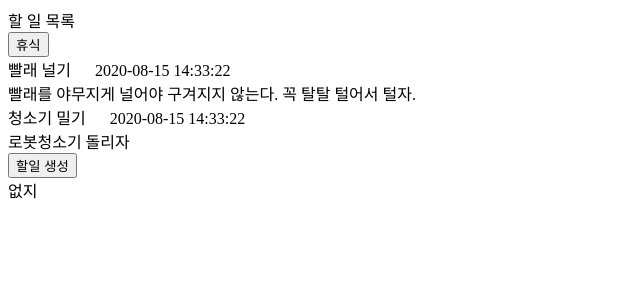
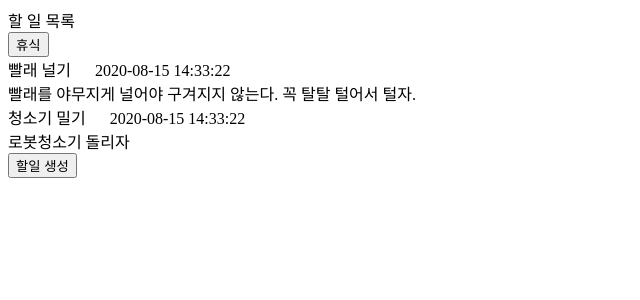
Before and after one commit to xfrnk2/learning_react, a React (Create React App) app: page / in a window 1280 px wide. Shown: the top 300 px of the page, without its empty margins (0-640 px from the left). Built offline with nearby package versions, Linux system fonts and the light colour scheme; data requests are answered from the project's data file.

Commit message:
homework done2

```diff
--- a/src/homework1/TodoList.jsx
+++ b/src/homework1/TodoList.jsx
@@ -11,9 +11,6 @@ const TodoList = () => {
         content: "",
         date: ""
     });
-    // let todos = [{ subject: "빨래 널기", content: "빨래를 야무지게 널어야 구겨지지 않는다. 꼭 탈탈 털어서 털자.", date: "2020-08-15 14:33:22" },
-    // { subject: "청소기 밀기", content: "로봇청소기 돌리자", date: "2020-08-15 14:33:22" }
-    // ];
 
     useEffect(() => {
         axios.get("/todos")
@@ -95,7 +92,7 @@ const TodoList = () => {
                         </div>
                     </Fragment>
                     :
-                    <form>없지</form>
+                    null
                 }
             </div>
 
```
Also changed, not shown: src/homework1/Todo.jsx (+0 -12 lines).
